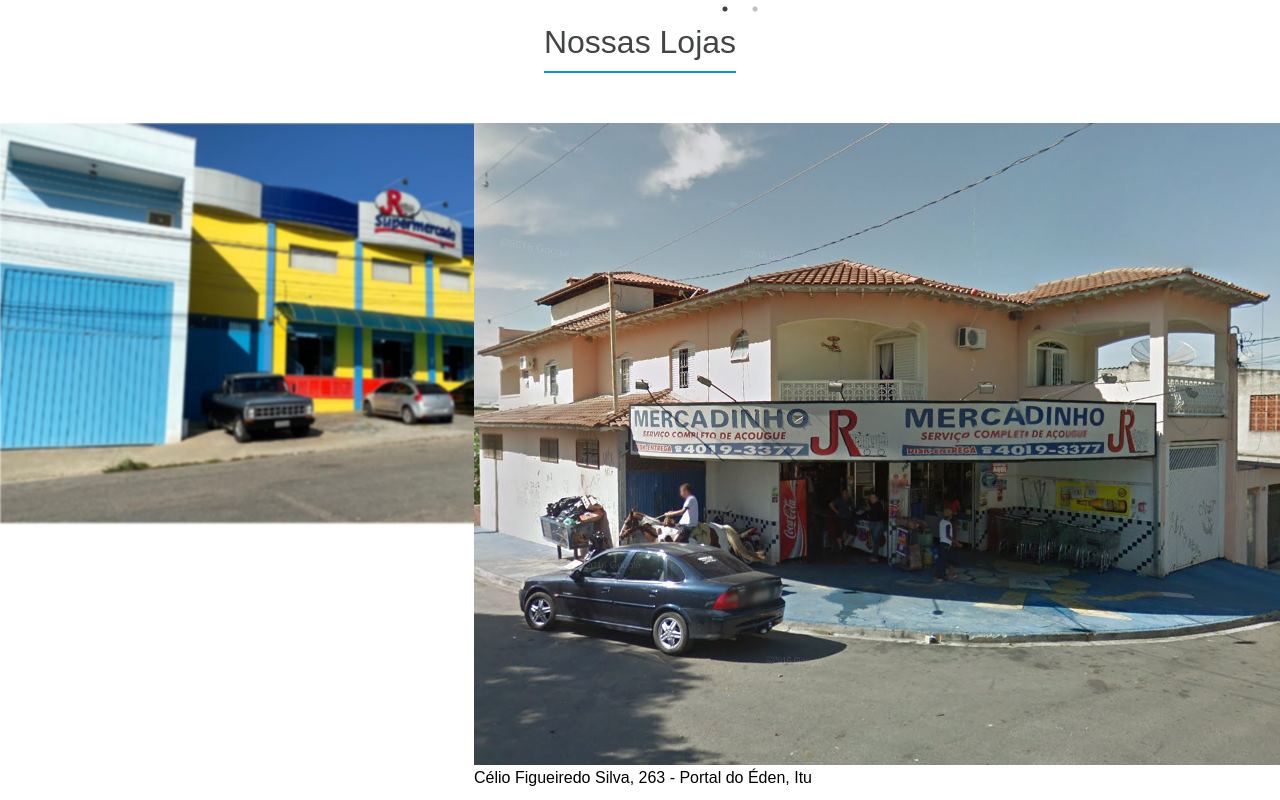
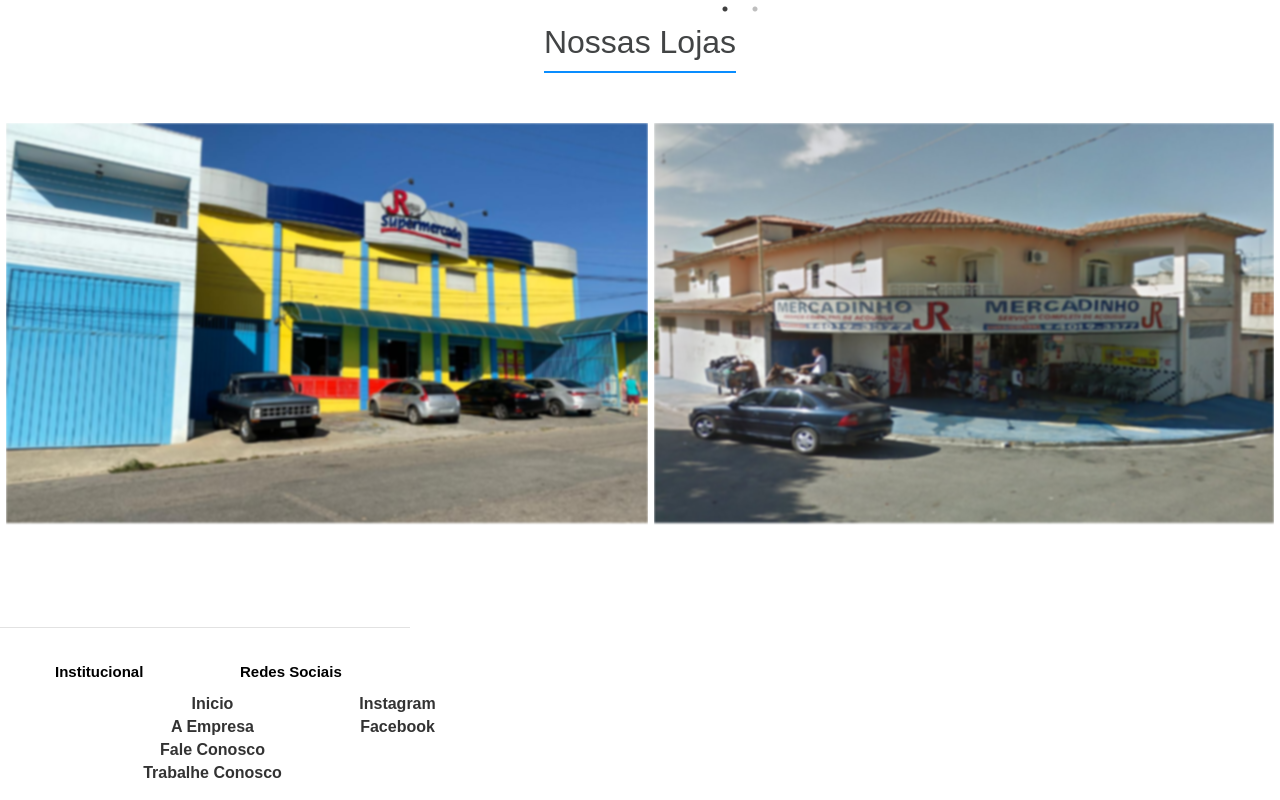
Before and after one commit to masamps/mercado-jr, a React (Create React App) app: page /Home in a window 1280 px wide. Shown: the part 700-1500 px from the top of the page. Built offline with nearby package versions, Linux system fonts and the light colour scheme; the HTML template or start-up script is replaced by a standard one.

Commit message:
fix: ajusta nossas lojas para tela full hd

```diff
--- a/src/styles/home.css
+++ b/src/styles/home.css
@@ -16,13 +16,29 @@
     overflow: hidden;
   }
 
+  .image-with-blur2 {
+    position: relative;
+    overflow: hidden;
+  }
+
   .image-with-blur img {
     height: 400px;
     filter: blur(1px);
     transition: filter 0.3s ease-in-out;
   }
 
+  .image-with-blur2 img {
+    height: 400px;
+    width: 620px;
+    filter: blur(1px);
+    transition: filter 0.3s ease-in-out;
+  }
+
   .image-with-blur:hover img {
+    filter: blur(0);
+  }
+
+  .image-with-blur2:hover img {
     filter: blur(0);
   }
 
@@ -41,7 +57,26 @@
     justify-content: center;
   }
 
+  .image-text2 {
+    position: absolute;
+    bottom: 0;
+    width: 100%;
+    background-color: #5cb0eb;
+    color: #fff;
+    font-weight: bold;
+    transform: translateY(100%);
+    transition: transform 0.3s ease-in-out;
+    height: 100px;
+    align-items: center;
+    display: flex;
+    justify-content: center;
+  }
+
   .image-with-blur:hover .image-text {
+    transform: translateY(0);
+  }
+
+  .image-with-blur2:hover .image-text2 {
     transform: translateY(0);
   }
 
```
